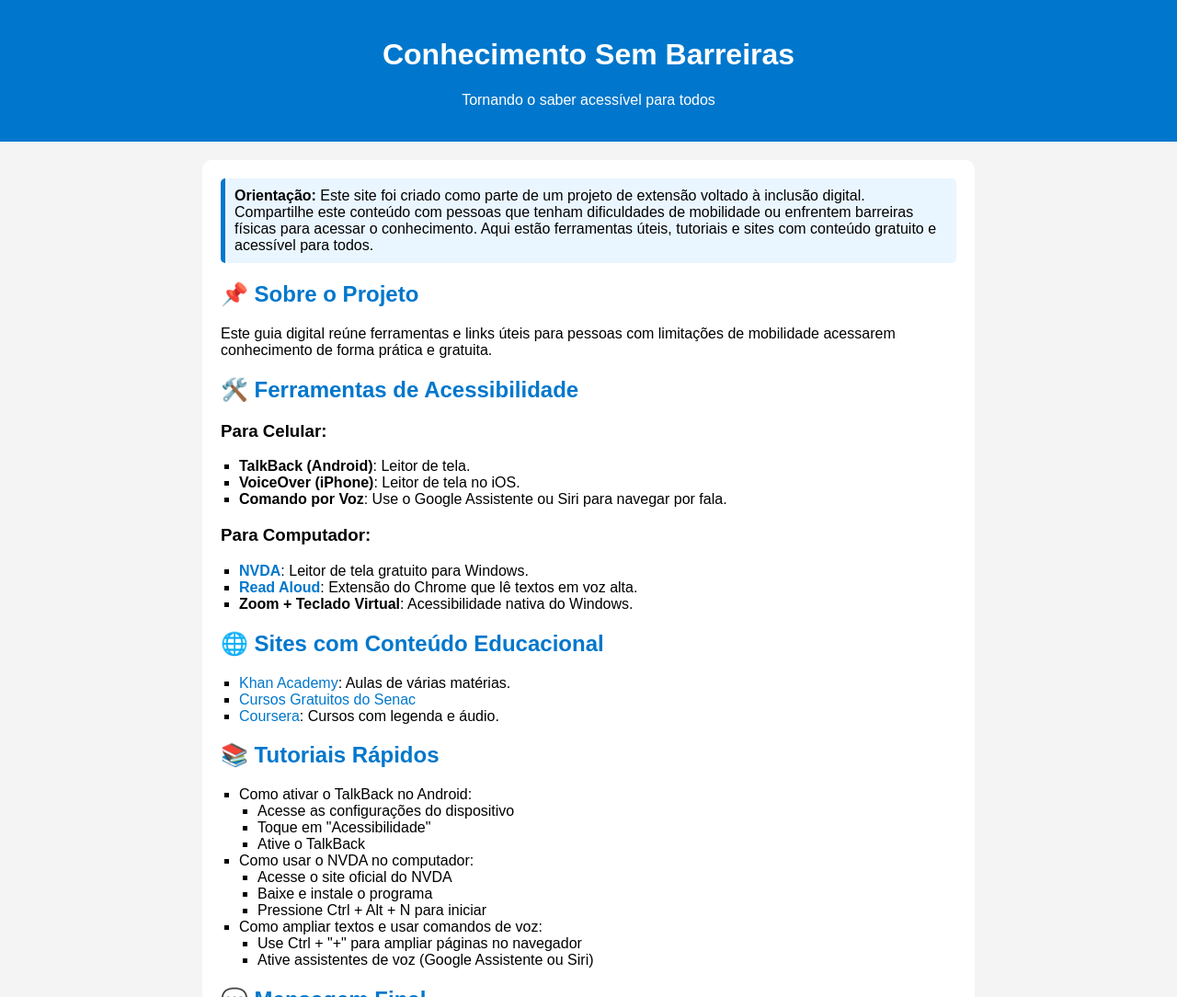
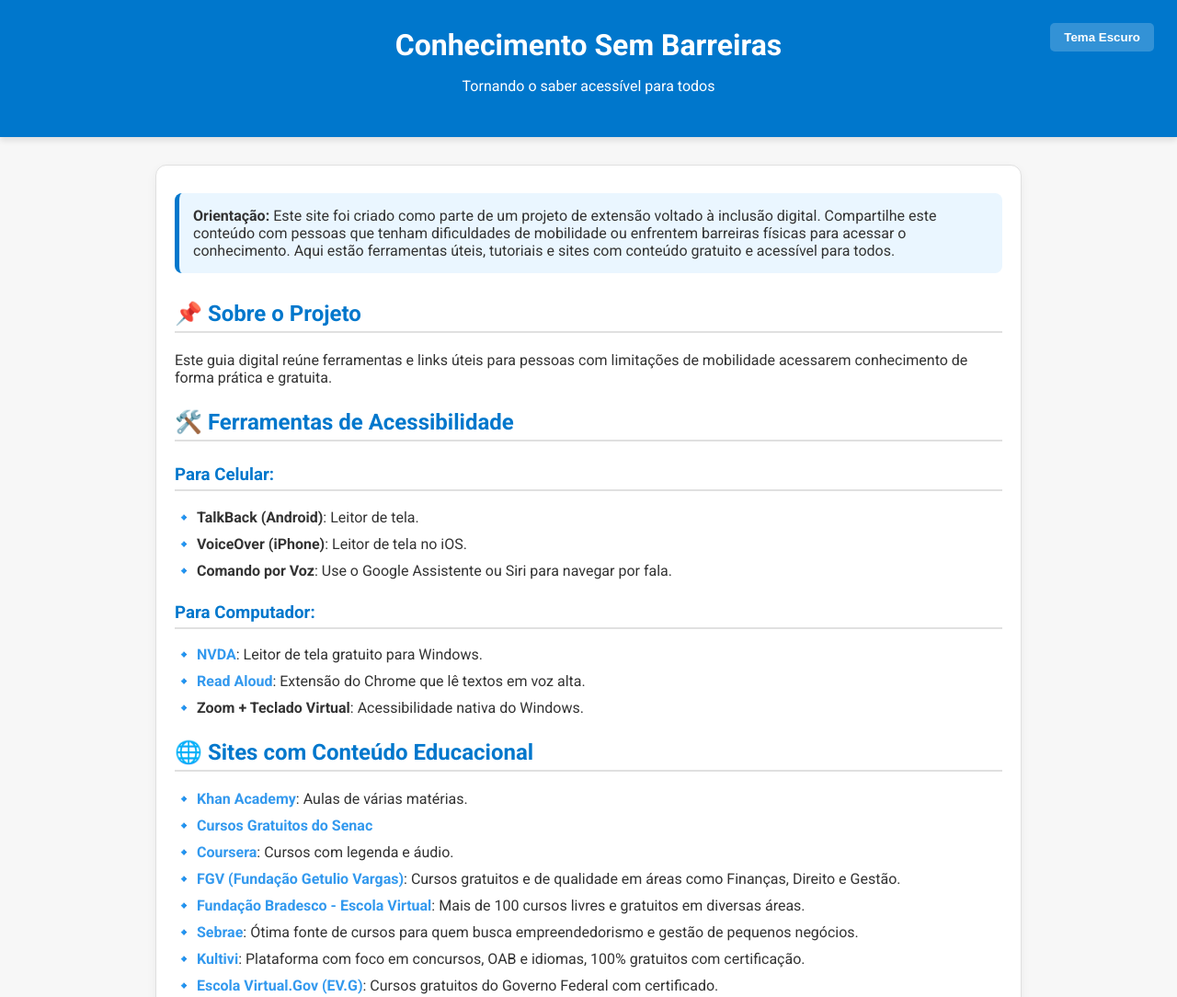
Before and after one commit to Junior00715/saberja-site, a plain HTML site: page index.html in a window 1280 px wide. Shown: the top 1084 px of the page at 92% size. Drawn offline with Linux system fonts and the light colour scheme.

Commit message:
Implement dark mode and enhance styles in index.html
Added dark mode functionality and improved styles.

```diff
--- a/index.html
+++ b/index.html
@@ -4,58 +4,148 @@
     <meta charset="UTF-8">
     <meta name="viewport" content="width=device-width, initial-scale=1.0">
     <title>Conhecimento Sem Barreiras</title>
+    <link href="https://fonts.googleapis.com/css2?family=Roboto:wght@400;700&display=swap" rel="stylesheet">
     <style>
+        /* 1. VARIÁVEIS DE COR E TEMA */
+        :root {
+            --primary-color: #0077cc;
+            --primary-light: #3399ee;
+            --text-color: #333333;
+            --bg-body: #f7f7f7;
+            --bg-card: #ffffff;
+            --border-color: #e0e0e0;
+            --orientation-bg: #eaf6ff;
+        }
+
+        /* Dark Mode (Modo Escuro) */
+        .dark-mode {
+            --primary-color: #4a90e2;
+            --primary-light: #6fa8dc;
+            --text-color: #e0e0e0;
+            --bg-body: #1a1a1a;
+            --bg-card: #2c2c2c;
+            --border-color: #444444;
+            --orientation-bg: #334e68;
+        }
+
+        /* 2. ESTILOS GERAIS */
         body {
-      font-family: Arial, sans-serif;
-      background: #f4f4f4;
+            font-family: 'Roboto', sans-serif;
+            background: var(--bg-body);
+            color: var(--text-color);
             margin: 0;
             padding: 0;
+            transition: background-color 0.3s, color 0.3s;
         }
+
         header {
-      background: #0077cc;
+            background: var(--primary-color);
             color: white;
-      padding: 20px;
+            padding: 30px 20px;
             text-align: center;
+            box-shadow: 0 4px 6px rgba(0, 0, 0, 0.1);
         }
+
+        h1 {
+            font-weight: 700;
+            margin: 0;
+        }
+
         section {
-      padding: 20px;
-      max-width: 800px;
-      margin: auto;
-      background: white;
-      margin-top: 20px;
-      border-radius: 10px;
+            padding: 30px 20px;
+            max-width: 900px;
+            margin: 30px auto;
+            background: var(--bg-card);
+            border-radius: 12px;
+            box-shadow: 0 4px 12px rgba(0, 0, 0, 0.05);
+            border: 1px solid var(--border-color);
         }
-    h2 {
-      color: #0077cc;
+
+        h2, h3 {
+            color: var(--primary-color);
+            border-bottom: 2px solid var(--border-color);
+            padding-bottom: 5px;
+            margin-top: 25px;
         }
+
         ul {
-      list-style-type: square;
-      padding-left: 20px;
+            list-style-type: none; /* Remove bullet points padrão */
+            padding-left: 0;
         }
+
+        li {
+            margin-bottom: 10px;
+            padding-left: 1.5em;
+            position: relative;
+        }
+
+        /* Adiciona um ícone/ponto customizado para as listas */
+        li::before {
+            content: '🔹'; /* Ícone visual */
+            color: var(--primary-color);
+            font-weight: bold;
+            display: inline-block;
+            width: 1em;
+            margin-left: -1.5em;
+            position: absolute;
+        }
+
+        /* Estilo para a lista de canais de vídeo */
+        .video-channel-list li::before {
+            content: '▶️'; /* Ícone de play/vídeo */
+        }
+
         footer {
             text-align: center;
-      padding: 10px;
+            padding: 20px;
             font-size: 14px;
-      color: #666;
+            color: var(--text-color);
         }
+
         a {
-      color: #0077cc;
+            color: var(--primary-light);
             text-decoration: none;
+            font-weight: 700;
         }
+
         a:hover {
             text-decoration: underline;
+            color: var(--primary-color);
         }
+
         .orientation {
-      background-color: #eaf6ff;
-      border-left: 5px solid #0077cc;
-      padding: 10px;
-      margin-bottom: 20px;
+            background-color: var(--orientation-bg);
+            border-left: 5px solid var(--primary-color);
+            padding: 15px;
+            margin-bottom: 30px;
+            border-radius: 8px;
+            color: var(--text-color); /* Garante a cor do texto no bloco */
+        }
+
+        /* 3. ESTILO DO SELETOR DE TEMA */
+        #theme-toggle {
+            position: absolute;
+            top: 25px;
+            right: 25px;
+            padding: 8px 15px;
+            border: none;
             border-radius: 5px;
+            cursor: pointer;
+            background-color: rgba(255, 255, 255, 0.2);
+            color: white;
+            font-weight: 700;
+            transition: background-color 0.3s;
         }
+
+        #theme-toggle:hover {
+            background-color: rgba(255, 255, 255, 0.4);
+        }
+
     </style>
 </head>
 <body>
     <header>
+        <button id="theme-toggle">Tema Escuro</button>
         <h1>Conhecimento Sem Barreiras</h1>
         <p>Tornando o saber acessível para todos</p>
     </header>
@@ -86,10 +176,20 @@
         <h2>🌐 Sites com Conteúdo Educacional</h2>
         <ul>
             <li><a href="https://pt.khanacademy.org" target="_blank">Khan Academy</a>: Aulas de várias matérias.</li>
-
             <li><a href="https://www.ead.senac.br/gratuito" target="_blank">Cursos Gratuitos do Senac</a></li>
             <li><a href="https://www.coursera.org" target="_blank">Coursera</a>: Cursos com legenda e áudio.</li>
+            <li><a href="https://educacao-executiva.fgv.br/cursos/gratuitos" target="_blank">FGV (Fundação Getulio Vargas)</a>: Cursos gratuitos e de qualidade em áreas como Finanças, Direito e Gestão.</li>
+            <li><a href="https://www.ev.org.br/" target="_blank">Fundação Bradesco - Escola Virtual</a>: Mais de 100 cursos livres e gratuitos em diversas áreas.</li>
+            <li><a href="https://sebrae.com.br/sites/PortalSebrae/cursosonline" target="_blank">Sebrae</a>: Ótima fonte de cursos para quem busca empreendedorismo e gestão de pequenos negócios.</li>
+            <li><a href="https://kultivi.com/" target="_blank">Kultivi</a>: Plataforma com foco em concursos, OAB e idiomas, 100% gratuitos com certificação.</li>
+            <li><a href="https://www.escolavirtual.gov.br/" target="_blank">Escola Virtual.Gov (EV.G)</a>: Cursos gratuitos do Governo Federal com certificado.</li>
         </ul>
+
+        <h2>▶️ Canais de Vídeo Educacionais (Tecnologia)</h2>
+        <ul class="video-channel-list">
+            <li><a href="http://www.youtube.com/user/cursosemvideo" target="_blank">Curso em Vídeo</a>: Um dos maiores canais educacionais de programação, desenvolvimento web, Python e outras tecnologias.</li>
+        </ul>
+
 
         <h2>📚 Tutoriais Rápidos</h2>
         <ul>
@@ -119,5 +219,35 @@
     <footer>
         Projeto de Extensão - MEC | Desenvolvido em 2025
     </footer>
+
+    <script>
+        document.addEventListener('DOMContentLoaded', (event) => {
+            const toggleButton = document.getElementById('theme-toggle');
+            const body = document.body;
+
+            // Verifica o tema salvo no localStorage ou usa o padrão
+            const currentTheme = localStorage.getItem('theme');
+            if (currentTheme === 'dark') {
+                body.classList.add('dark-mode');
+                toggleButton.textContent = 'Tema Claro';
+            } else {
+                toggleButton.textContent = 'Tema Escuro';
+            }
+
+            toggleButton.addEventListener('click', () => {
+                if (body.classList.contains('dark-mode')) {
+                    // Transiciona para o modo Claro
+                    body.classList.remove('dark-mode');
+                    localStorage.setItem('theme', 'light');
+                    toggleButton.textContent = 'Tema Escuro';
+                } else {
+                    // Transiciona para o modo Escuro
+                    body.classList.add('dark-mode');
+                    localStorage.setItem('theme', 'dark');
+                    toggleButton.textContent = 'Tema Claro';
+                }
+            });
+        });
+    </script>
 </body>
 </html>
```
Lines whose indentation alone changed are shown as unchanged.
